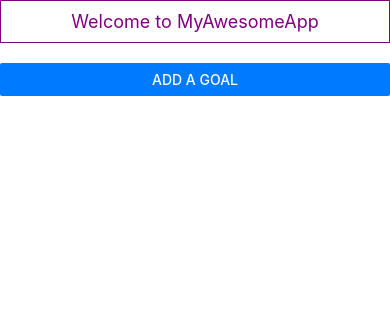
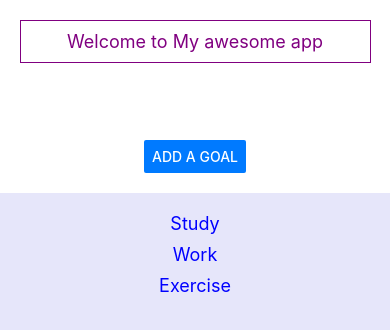
Before and after one commit to Heyihuidai/Fall2024-CS5520, a React Native app: screen / in a window 390 px wide. Shown: the top 330 px of the page. Built offline with nearby package versions, Linux system fonts and the light colour scheme.

Commit message:
update the code to use flex

```diff
--- a/App.js
+++ b/App.js
@@ -1,36 +1,38 @@
-import { StatusBar } from 'expo-status-bar';
 import React, { useState } from 'react';
 import { StyleSheet, Text, View, Button, SafeAreaView } from 'react-native';
-import Header from './components/Header';
 import Input from './components/Input';
 
 export default function App() {
-  const appName = "MyAwesomeApp";
-  const [autoFocus, setAutoFocus] = useState(true);
   const [isModalVisible, setIsModalVisible] = useState(false);
-  const [inputData, setInputData] = useState('')
+  const [goals, setGoals] = useState(['Study', 'Work', 'Exercise']);
 
-  const handleInputData = (data) => {
-    setInputData(data);
+  const handleAddGoal = (goal) => {
+    setGoals(currentGoals => [...currentGoals, goal]);
     setIsModalVisible(false);
   };
 
   return (
     <SafeAreaView style={styles.container}>
+      <View style={styles.topView}>
         <View style={styles.header}>
-        <Text style={styles.headerText}>Welcome to {appName}</Text>
+          <Text style={styles.headerText}>Welcome to My awesome app</Text>
         </View>
         <Button
           title="Add a goal"
           onPress={() => setIsModalVisible(true)}
           color="#007AFF"
         />
+      </View>
+      <View style={styles.bottomView}>
+        {goals.map((goal, index) => (
+          <Text key={index} style={styles.goalText}>{goal}</Text>
+        ))}
+      </View>
       <Input
-        autoFocus={autoFocus}
         visible={isModalVisible}
-        onInputSubmit={handleInputData}
+        onInputSubmit={handleAddGoal}
+        onCancel={() => setIsModalVisible(false)}
       />
-      {inputData ? <Text style={styles.goalText}>{inputData}</Text> : null}
     </SafeAreaView>
   );
 }
@@ -40,21 +42,35 @@ const styles = StyleSheet.create({
     flex: 1,
     backgroundColor: '#fff',
   },
+  topView: {
+    flex: 1,
+    justifyContent: 'space-between',
+    alignItems: 'center',
+    paddingVertical: 20,
+  },
   header: {
     borderColor: 'purple',
     borderWidth: 1,
     padding: 10,
-    marginBottom: 20,
+    width: '90%',
+    alignItems: 'center',
   },
   headerText: {
     fontSize: 18,
     color: 'purple',
+  },
+  bottomView: {
+    flex: 4,
+    backgroundColor: '#E6E6FA',
+    width: '100%',
+    padding: 20,
+    alignItems: 'center',
+    justifyContent: 'flex-start',
+  },
+  goalText: {
+    fontSize: 18,
+    color: 'blue',
+    marginBottom: 10,
     textAlign: 'center',
   },
-  goalText: {
-    fontSize: 16,
-    color: 'purple',
-    textAlign: 'center',
-    marginTop: 20,
-  },
 });
```
Lines whose indentation alone changed are shown as unchanged.
